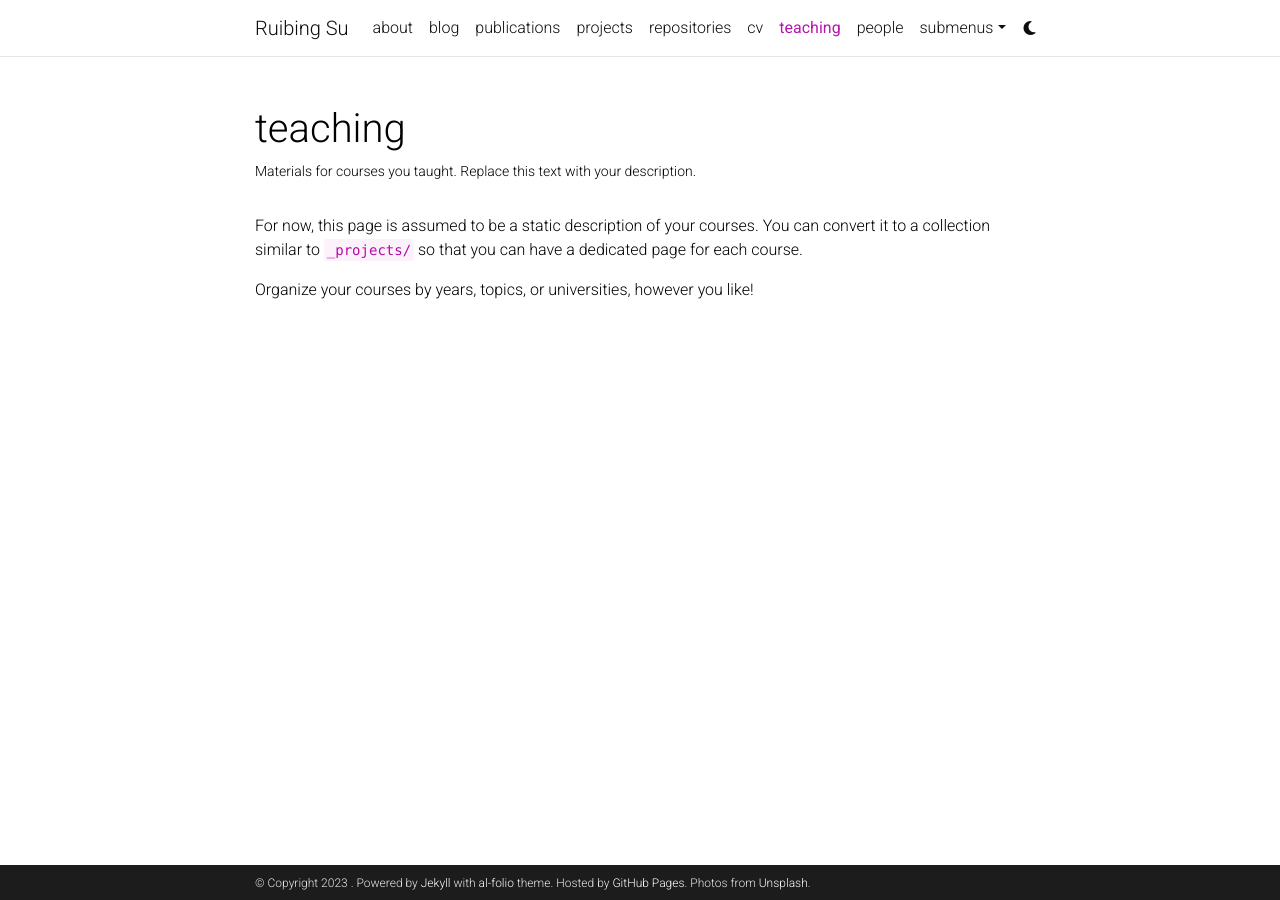
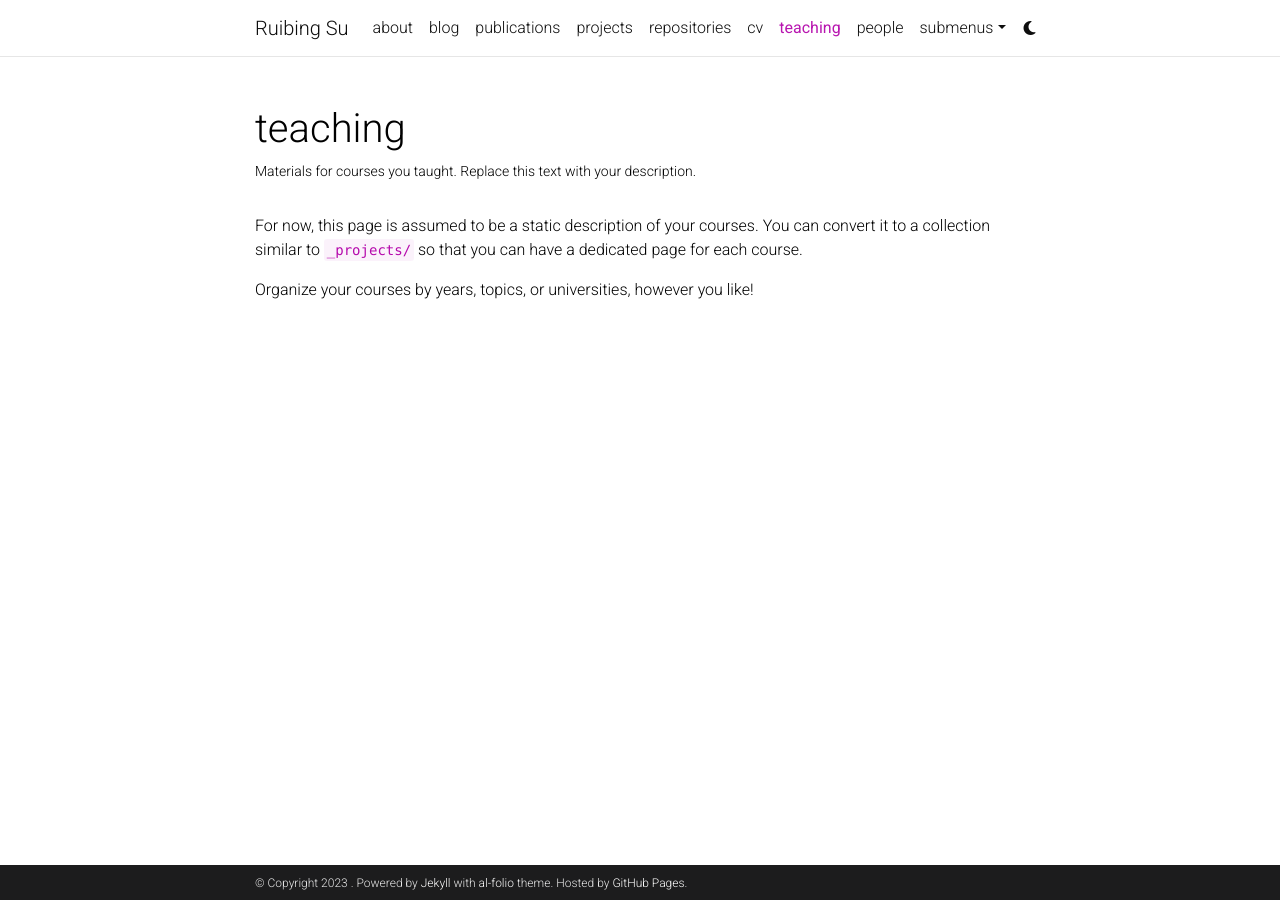
Before and after one commit to ruibingsu/ruibingsu.github.io, a Jekyll site: the page built from _pages/teaching.md, in a window 1280 px wide. Built offline with Jekyll 4.4.1, drawn with Linux system fonts in a browser that asks for light colours; comment, search, counter and statistics services are not loaded; a style sheet for code colours, icons or effects is not loaded.

Commit message:
Update _config.yml

```diff
--- a/_config.yml
+++ b/_config.yml
@@ -12,8 +12,7 @@
 footer_text: >
   Powered by <a href="https://jekyllrb.com/" target="_blank">Jekyll</a> with <a href="https://github.com/alshedivat/al-folio">al-folio</a> theme.
   Hosted by <a href="https://pages.github.com/" target="_blank">GitHub Pages</a>.
-  Photos from <a href="https://unsplash.com" target="_blank">Unsplash</a>.
-keywords: jekyll, jekyll-theme, academic-website, portfolio-website  # add your own keywords or leave empty
+keywords: Econometrics  # add your own keywords or leave empty
 
 lang: en # the language of your site (for example: en, fr, cn, ru, etc.)
 icon: ⚛️  # the emoji used as the favicon (alternatively, provide image name in /assets/img/)
@@ -29,7 +28,7 @@
 
 # repo color theme
 repo_theme_light: default       # https://github.com/anuraghazra/github-readme-stats/blob/master/themes/README.md
-repo_theme_dark: buefy          # https://github.com/anuraghazra/github-readme-stats/blob/master/themes/README.md
+repo_theme_dark:          # https://github.com/anuraghazra/github-readme-stats/blob/master/themes/README.md
 repo_trophies:
   enabled: false
   theme_light: flat    # https://github.com/ryo-ma/github-profile-trophy
```
